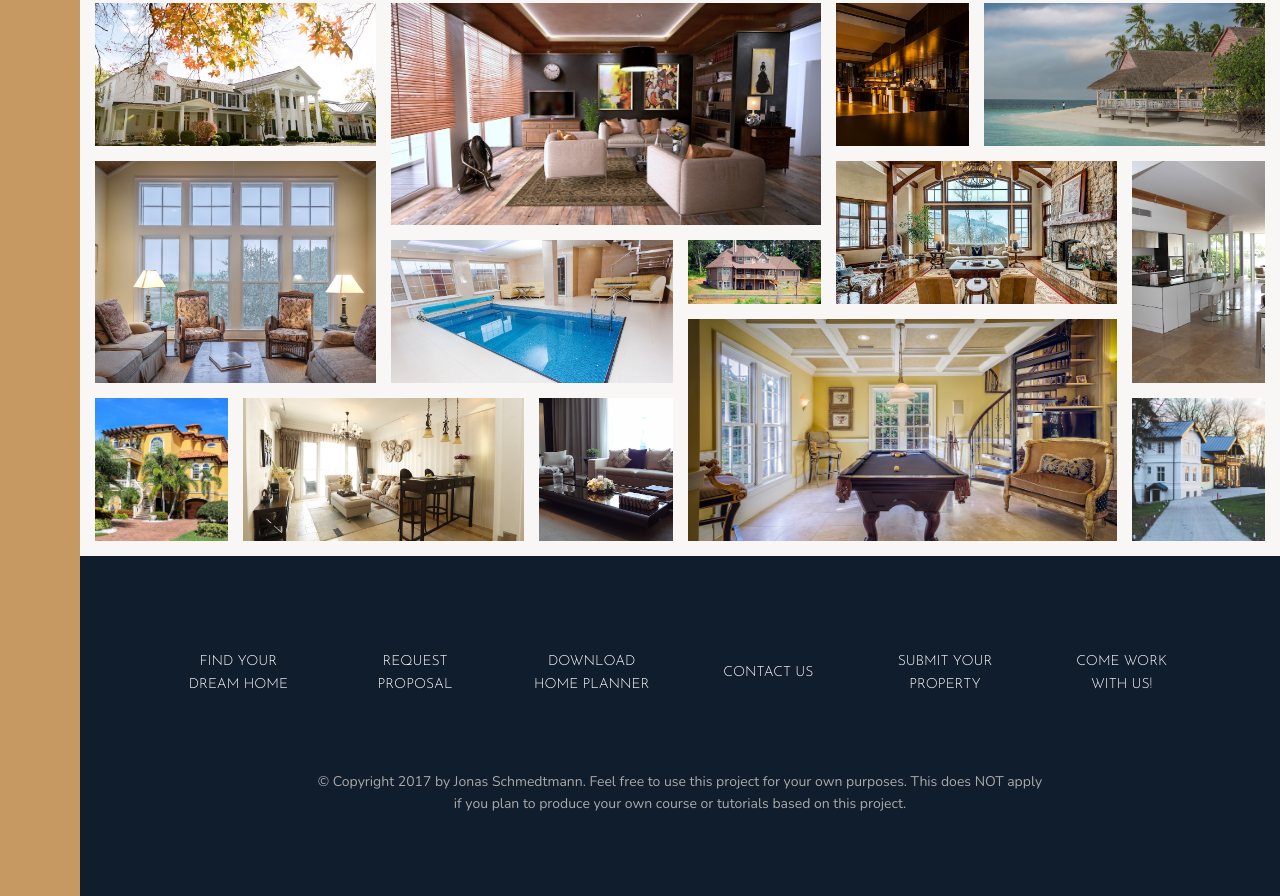
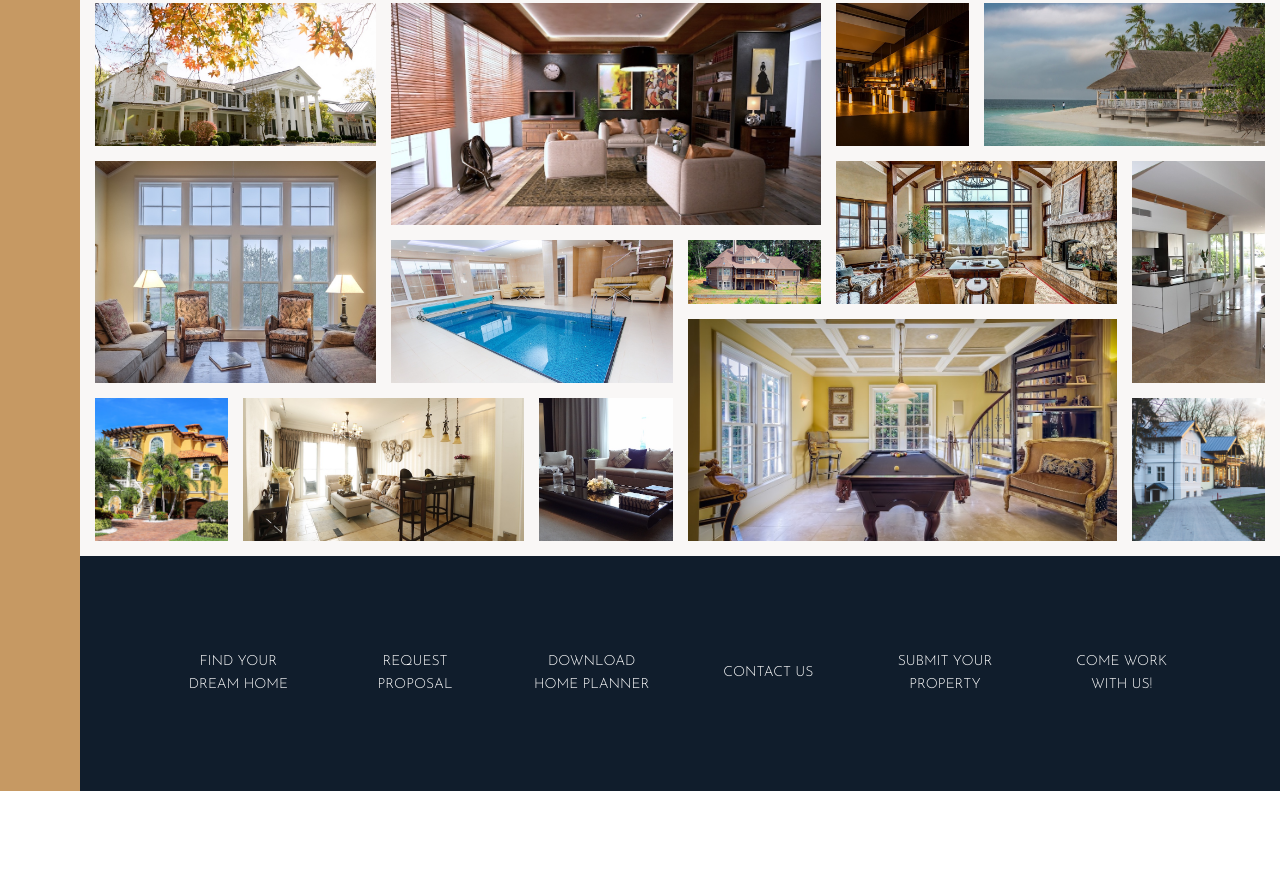
Before and after one commit to Tazo-gociridze/house-rentals-web, a plain HTML site: page index.html in a window 1280 px wide. Shown: the part 3084-3980 px from the top of the page. After the commit the page ends 3875 px from the top, so only its background shows below. Drawn offline with nearby package versions, Linux system fonts and the light colour scheme.

Commit message:
index modified

```diff
--- a/index.html
+++ b/index.html
@@ -347,9 +347,7 @@
                     <li class="nav__item"><a href="#" class="nav__link">Submit your property</a></li>
                     <li class="nav__item"><a href="#" class="nav__link">Come work with us!</a></li>
             </ul>
-            <p class="copyright">
-                &copy; Copyright 2017 by Jonas Schmedtmann. Feel free to use this project for your own purposes. This does NOT apply if you plan to produce your own course or tutorials based on this project.
-            </p>
+
         </footer>
     </body>
 </html>
```
